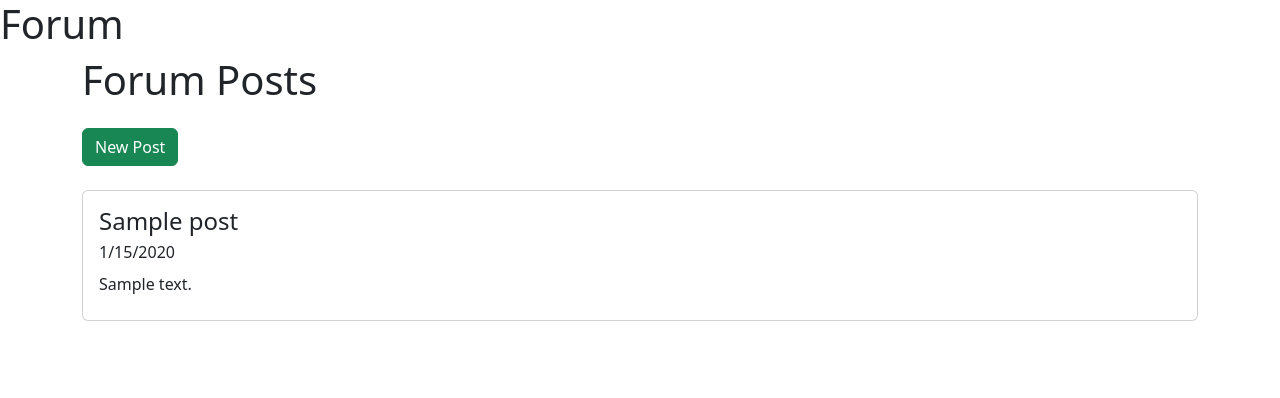
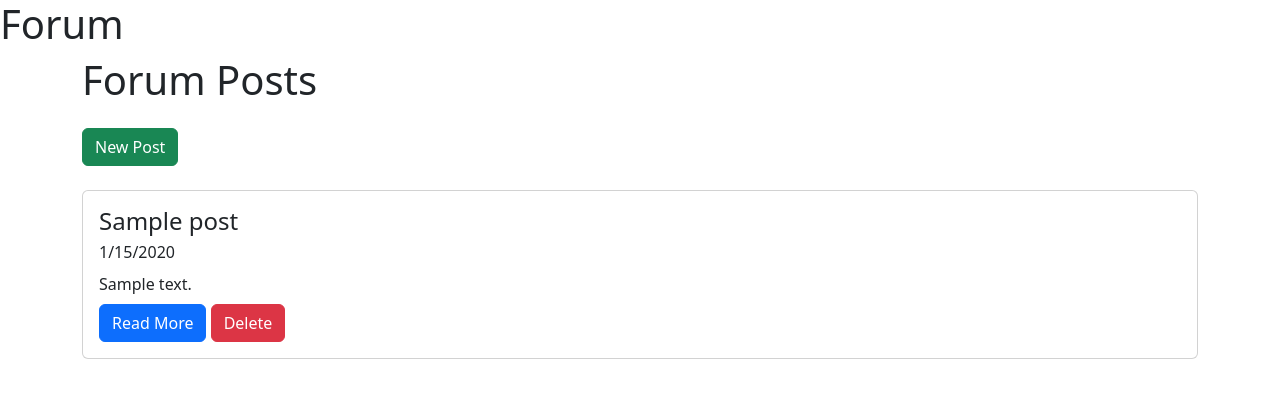
Before and after one commit to JRusso64/Forum, a Node server app: page / in a window 1280 px wide. Shown: the top 398 px of the page. Run offline with Node 20, Linux system fonts and the light colour scheme; tables that the repository leaves empty hold one stand-in row (values such as "Sample post"); some libraries are stand-ins or nearby versions.

Commit message:
added delete feature

```diff
--- a/app.js
+++ b/app.js
@@ -5,6 +5,7 @@ var cookieParser = require('cookie-parser');
 var logger = require('morgan');
 const mongoose = require('mongoose');
 const dotenv = require('dotenv');
+const methodOverride = require('method-override')
 
 dotenv.config();
 require('./config/database');
@@ -24,6 +25,7 @@ app.use(express.json());
 app.use(express.urlencoded({ extended: false }));
 app.use(cookieParser());
 app.use(express.static(path.join('./','public')));
+app.use(methodOverride('_method'))
 
 app.use('/', indexRouter);
 app.use('/users', usersRouter);
--- a/package.json
+++ b/package.json
@@ -13,6 +13,7 @@
     "express": "~4.16.1",
     "http-error": "^0.0.6",
     "http-errors": "~1.6.3",
+    "method-override": "^3.0.0",
     "mongoose": "^6.6.1",
     "morgan": "~1.9.1"
   }
--- a/routes/posts.js
+++ b/routes/posts.js
@@ -28,4 +28,9 @@ router.post('/', async (req, res) => {
 
 });
 
+router.delete('/:id', async (req, res) => {
+    await Post.findByIdAndDelete(req.params.id)
+    res.redirect('/')
+})
+
 module.exports = router;
--- a/views/index.ejs
+++ b/views/index.ejs
@@ -8,11 +8,16 @@
     <% posts.forEach(post => { %>
         <div class="card mt-4">
             <div class="card-body">
-                <h4 class="card-title"> <%= post.title %></h4>
+                <h4 class="card-title"> <%= post.title %> </h4>
                 <div class="card-subtitle mb-2">
                     <%= post.createdAt.toLocaleDateString() %>
                 </div>
-                <div class="card-text mb-2"><%= post.description %></div>
+                <div class="card-text mb-2"><%= post.description %>
+                </div>
+                <a href="posts/<%= post.id %>" class="btn btn-primary">Read More</a>
+                <form action="/posts/<%= post.id %>?_method=DELETE" method="POST" class="d-inline">
+                    <button type="submit" class="btn btn-danger">Delete</button>
+                </form>
             </div>
         </div>
     <% }) %>
```
Also changed, not shown: 1 other file.
